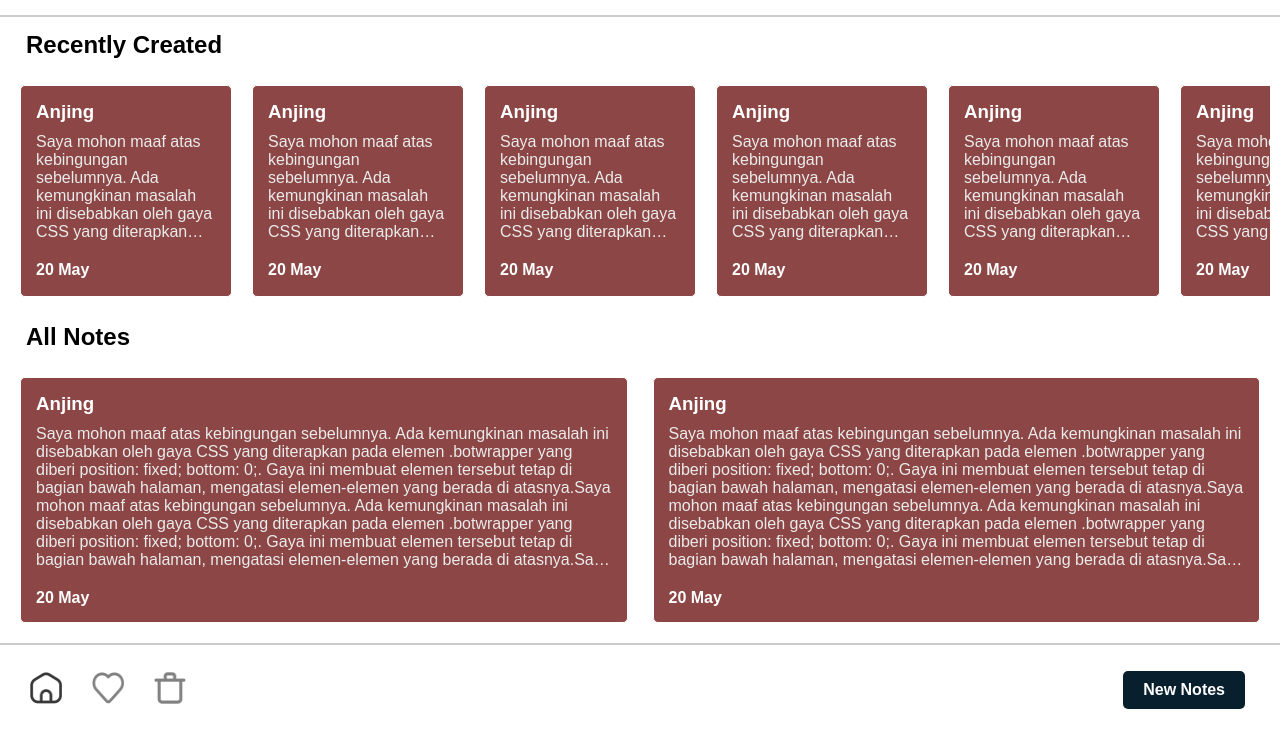
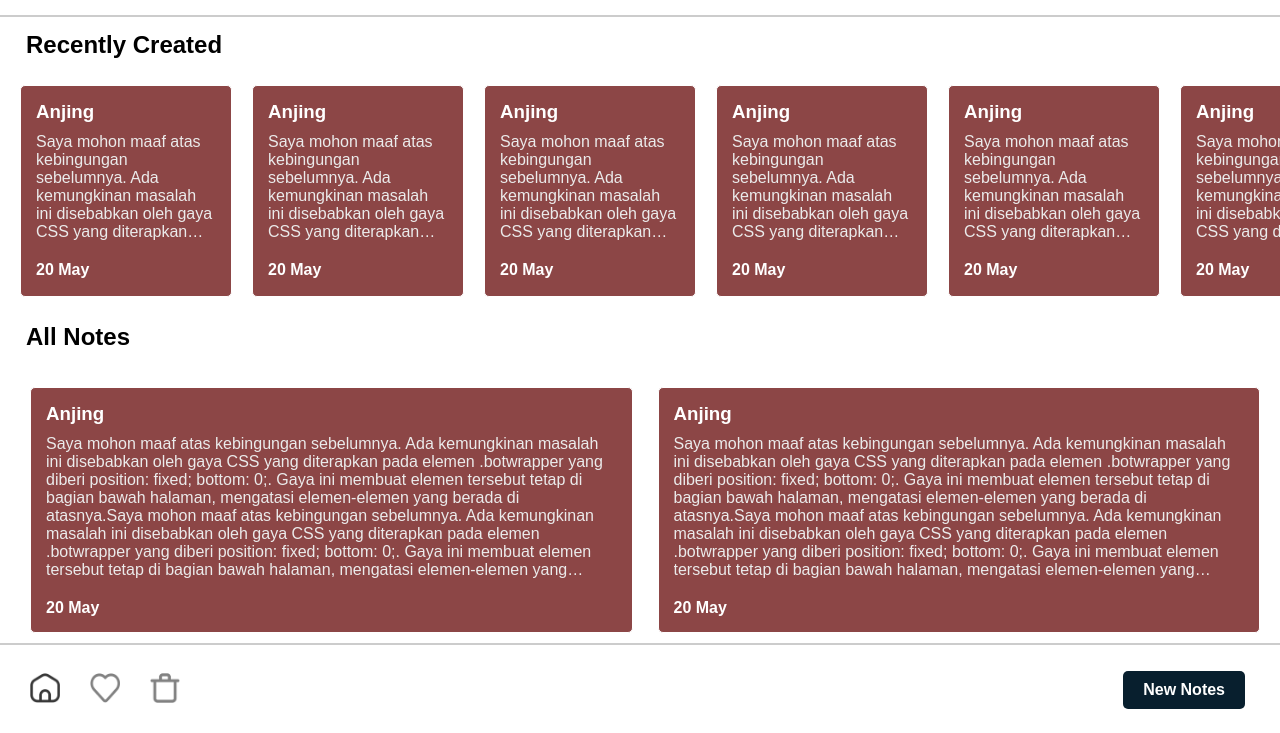
Before and after one commit to glunoty/NoteIt, a plain HTML site: page index.html in a window 1280 px wide. Shown: the part 65-798 px from the top of the page. Drawn offline with Linux system fonts and the light colour scheme.

Commit message:
Update style.css

```diff
--- a/style.css
+++ b/style.css
@@ -88,8 +88,8 @@ li.search img {
 }
 
 .botnavigation>li>img {
-    width: 32px;
-    height: 32px;
+    width: 30px;
+    height: 30px;
 }
 
 /* Gaya dasar untuk tombol */
@@ -166,15 +166,16 @@ li.search img {
     display: flex;
     flex-wrap: wrap;
     justify-content: space-around;
-    padding: 10px;
-    padding-bottom: 110px;
-    margin-top: 0px; /* Sesuaikan dengan tinggi top navigation */
+    padding: 10px 0px 10px 10px;
+    padding-bottom: 100px;
+    margin-right: 0px; /* Sesuaikan dengan tinggi top navigation */
 }
 
 .vertical-scroll-container {
     display: block;
     overflow-y: auto; /* Menyertakan scrollbar horizontal jika kontennya melebihi lebar */ /* Sesuaikan dengan margin yang diinginkan */
     width: 100%; /* Sesuaikan dengan lebar yang diinginkan */
+    padding: 10px;
     @media only screen and (min-width: 768px) {
             display: grid;
             grid-template-columns: 1fr 1fr; /* Membagi kolom menjadi dua bagian */
```
